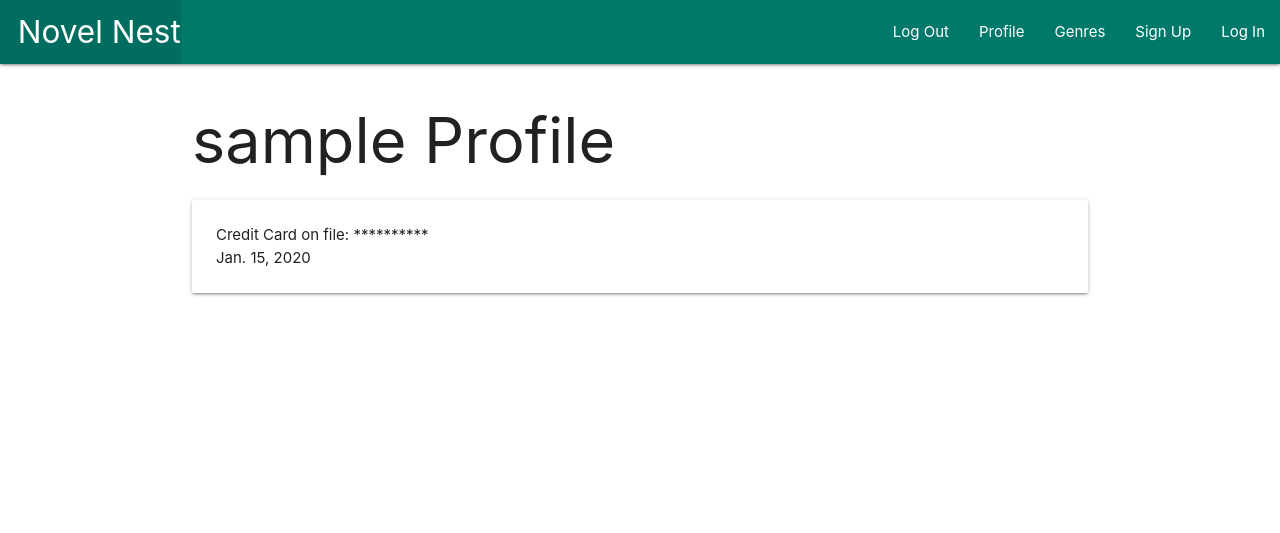
After one commit to egwilborn/project-4-novel-nest, a Django app: page /profile/ in a window 1280 px wide. The commit adds this page. Shown: the top 533 px of the page. Run offline with Django 4.2, Linux system fonts and the light colour scheme; a user stored in the database is signed in; tables that the repository leaves empty hold one stand-in row (values such as "Sample post").

Commit message:
Adding profile page for users

```diff
--- a/main_app/templates/base.html
+++ b/main_app/templates/base.html
@@ -22,6 +22,7 @@
           <ul class="right">
             <!-- changes below -->
             <li><a href="{% url 'logout' %}">Log Out</a></li>
+            <li><a href="{% url 'profile' %}">Profile</a></li>
             <li><a href="{% url 'genres_index' %}">Genres</a></li>
             <li><a href="{% url 'signup' %}">Sign Up</a></li>
             <li><a href="{% url 'login' %}">Log In</a></li>
--- /dev/null
+++ b/main_app/templates/profile.html
@@ -0,0 +1,12 @@
+{% extends 'base.html' %}
+{% block content %}
+
+<h1>{{ user.username }} Profile</h1>
+<div class="card">
+    <div class="card-content">
+        <span>Credit Card on file: **********</span>
+        <p>{{ user_creditcard.expiry }}</p>
+    </div>
+</div>
+
+{% endblock %}
--- a/main_app/urls.py
+++ b/main_app/urls.py
@@ -7,6 +7,6 @@ urlpatterns = [
     path('genres/', views.GenreList.as_view(), name='genres_index'),
     path('genres/<int:pk>/', views.GenreDetail.as_view(), name='genres_detail'),
     path('genres/<int:genre_id>/payment/', views.addpayment, name='creditcard'),
-    path('creditcards/create', views.create_creditcard,
-         name="creditcard_create")
+    path('creditcards/create', views.create_creditcard, name='creditcard_create'),
+    path('profile/', views.profile, name='profile'),
 ]
--- a/main_app/views.py
+++ b/main_app/views.py
@@ -49,10 +49,13 @@ class GenreDetail(DetailView):
 def create_creditcard(request):
     form = CreditCardForm(request.POST)
     if form.is_valid():
-        print(request.user.id)
         new_creditcard = form.save(commit=False)
         new_creditcard.user_id = request.user.id
         new_creditcard.save()
     else:
         return redirect("/")
     return redirect("genres_index")
+
+def profile(request, ):
+    user_creditcard = CreditCard.objects.get(user=request.user.id)
+    return render(request, 'profile.html', {'user_creditcard': user_creditcard})
```
